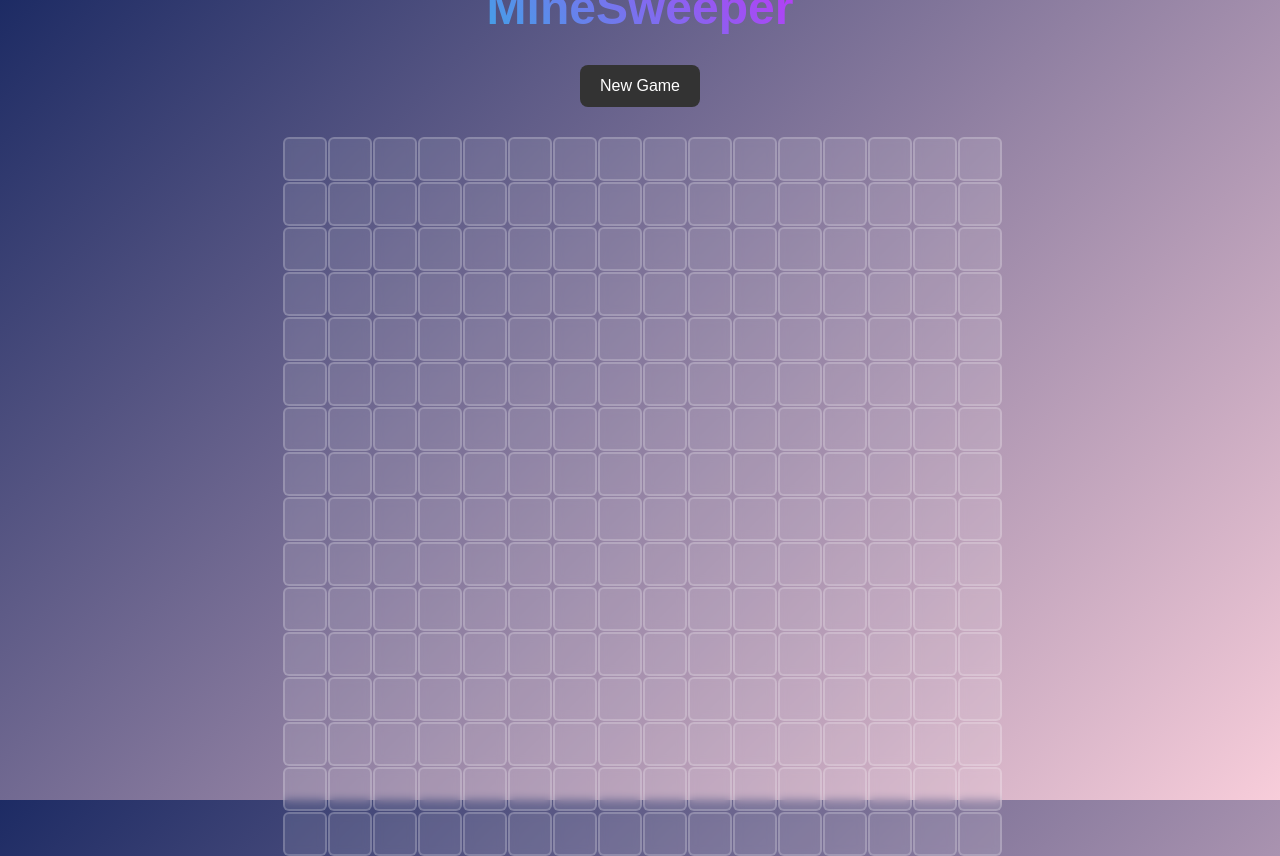
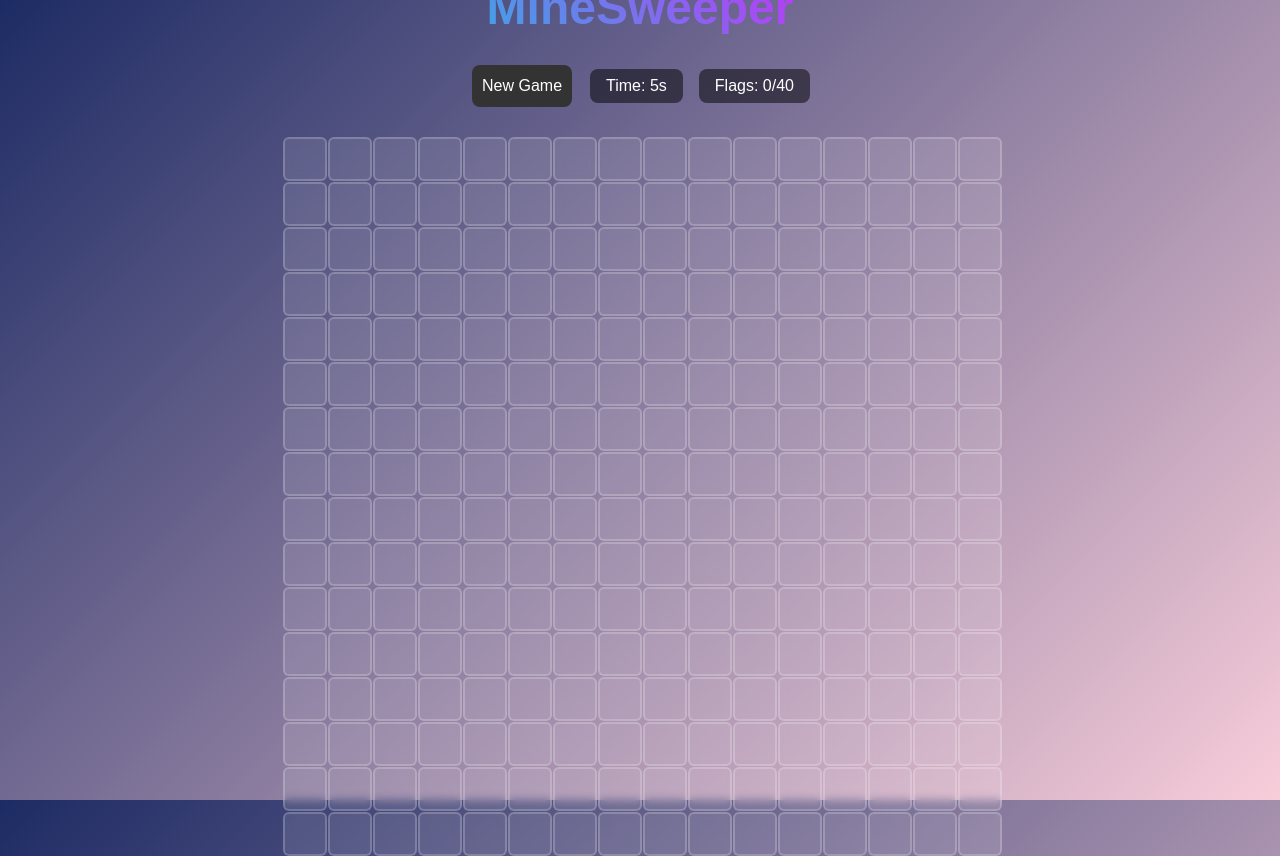
Before and after one commit to Sbeve-cmd/MineSweeperWeb, a Next.js app: page / in a window 1280 px wide. Built offline with nearby package versions, Linux system fonts and the light colour scheme.

Commit message:
add timer, flagcount, and style them

```diff
--- a/app/page.js
+++ b/app/page.js
@@ -1,7 +1,7 @@
 // app/page.js
 'use client'
 
-import React, { useState } from 'react'
+import React, { useState, useEffect } from 'react'
 import Board from '../components/Board'
 
 // createBoard generates the initial minesweeper grid with mines and counts
@@ -69,19 +69,42 @@ export default function Home() {
   var [board, setBoard] = useState(createBoard())
   var [gameOver, setGameOver] = useState(false)
   var [win, setWin] = useState(false)
+  // state hook for elapsed time in seconds
+  var [seconds, setSeconds] = useState(0)
+  // constant for total mines (flag counter reference)
+  var TOTAL_MINES = 40
 
-  // resetGame clears status and generates a new board
+  // effect hook to update timer every second when game is active
+  useEffect(() => {
+    const timer = setInterval(() => {
+      if (!gameOver && !win) {
+        setSeconds((s) => s + 1)
+      }
+    }, 1000)
+    // cleanup interval on unmount or on status change
+    return () => clearInterval(timer)
+  }, [gameOver, win])
+
+  // reset game state, timer, and win flag
   function resetGame() {
     setBoard(createBoard())
     setGameOver(false)
     setWin(false)
+    setSeconds(0)
   }
 
-  // render header, controls, board, and overlays based on game status
+  // calculate number of flags placed
+  var flags = board.flat().filter((c) => c.flagged).length
+
+  // render header, controls, timer, flag counter, board, and overlays based on game status
   return (
     <div className="container">
       <h1>MineSweeper</h1>
       <button onClick={resetGame}>New Game</button>
+      {/* display timer */}
+      <p>Time: {seconds}s</p>
+      {/* display flag counter */}
+      <p>Flags: {flags}/{TOTAL_MINES}</p>
       <Board
         board={board}
         setBoard={setBoard}
--- a/styles/globals.css
+++ b/styles/globals.css
@@ -27,7 +27,7 @@ button {
   background: #333;
   color: white;
   border: none;
-  padding: 12px 20px;
+  padding: 12px 10px;
   margin: 10px;
   border-radius: 8px;
   font-size: 1rem;
@@ -93,3 +93,10 @@ button:hover {
   justify-content: center;
   align-items: center;
 }
+.container > p {
+  background: rgba(0, 0, 0, 0.5);
+  padding: 0.5rem 1rem;
+  border-radius: 0.5rem;
+  display: inline-block;
+  margin: 0.5rem;
+}
```
